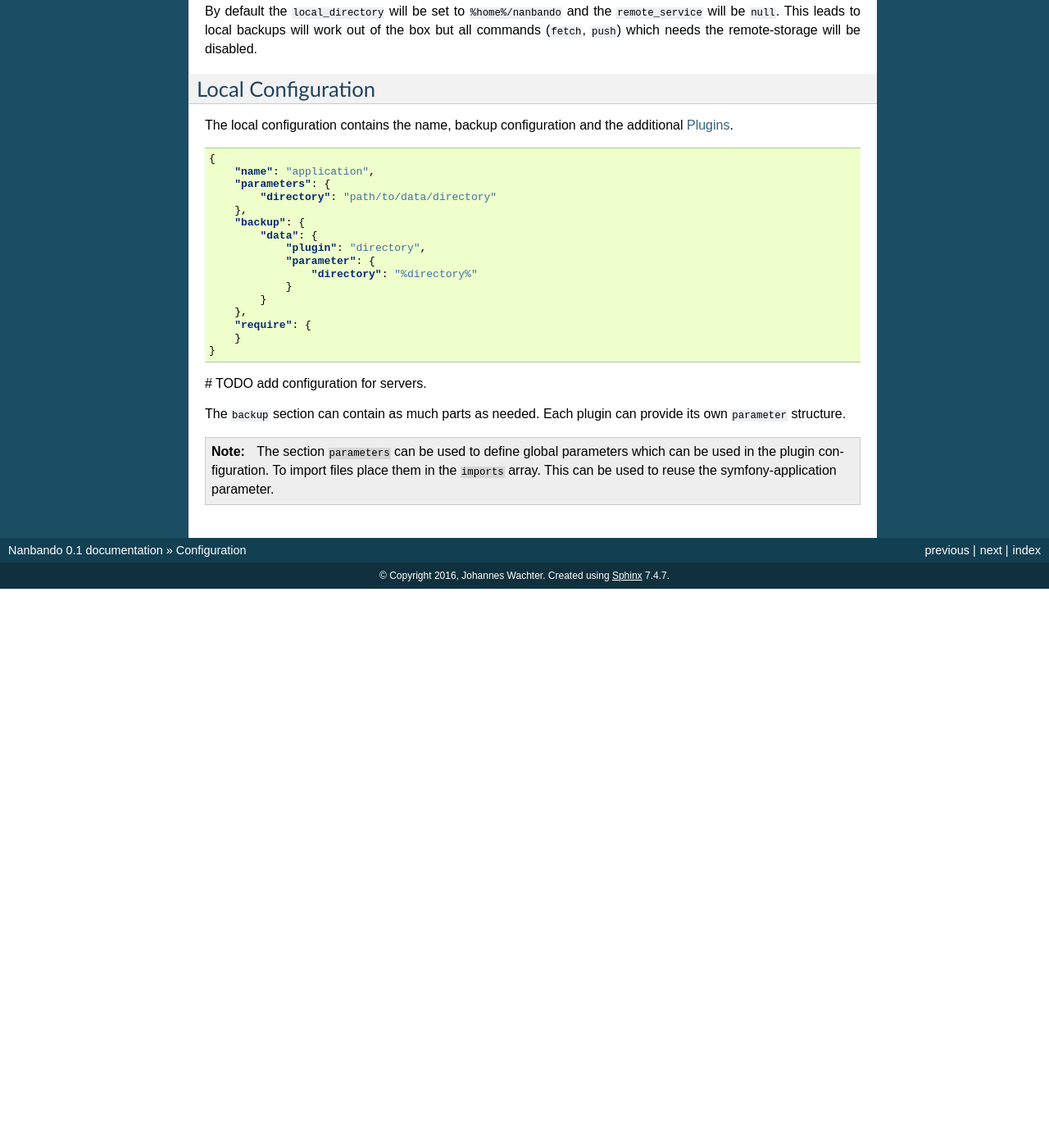
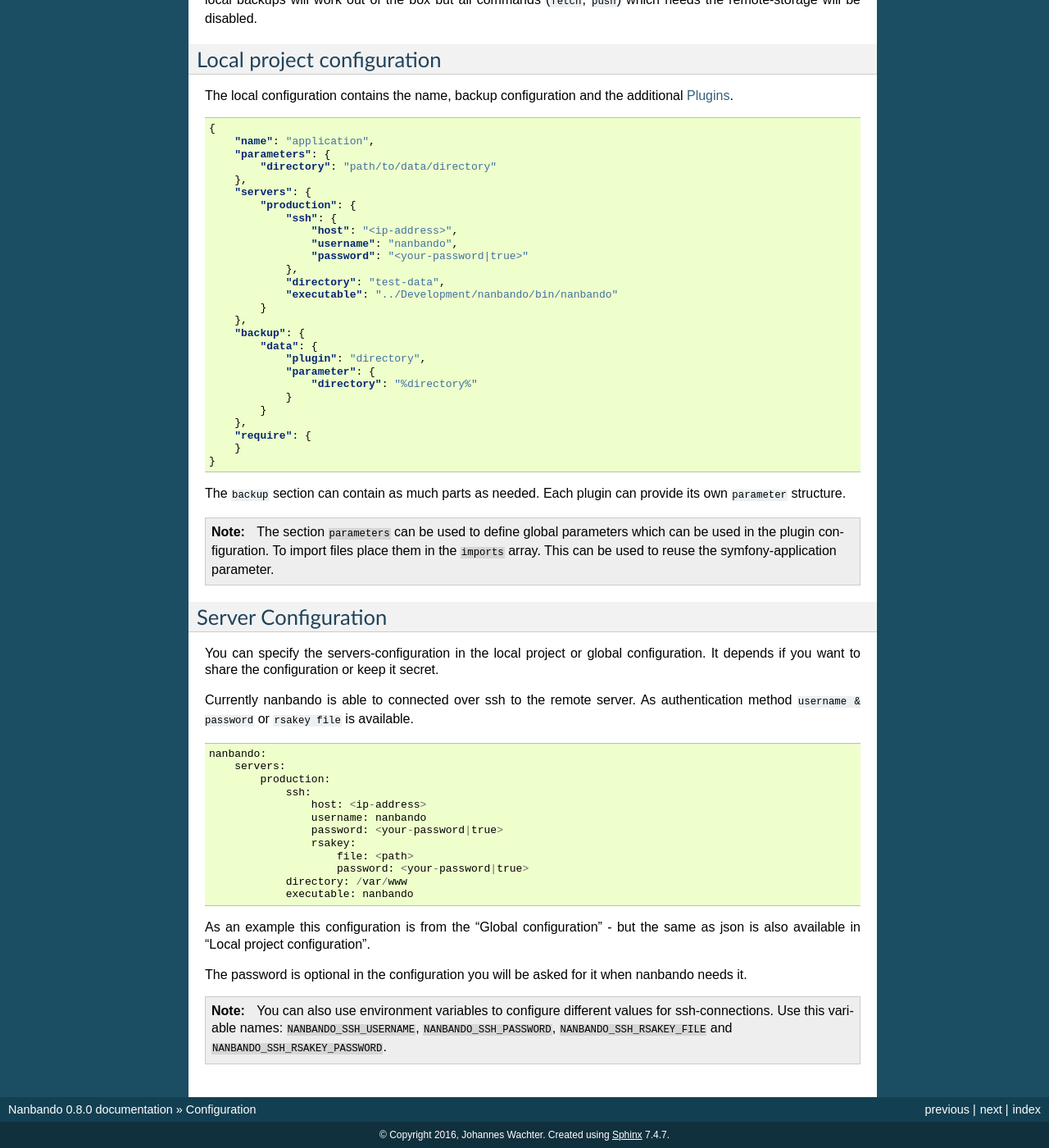
Before and after one commit to nanbando/core, a Sphinx documentation site: the page built from docs/configuration.rst, in a window 1280 px wide and 1400 px high, scrolled down 782 px. Shown: the whole window at 82% size. Built offline with Sphinx 7.4.7, drawn with Linux system fonts in a browser that asks for light colours; before the commit the page ends 1500 px from its top, so only the background shows below that; some of the changed text lies outside the part shown.

Commit message:
finished configuration docs

```diff
--- a/docs/conf.py
+++ b/docs/conf.py
@@ -57,9 +57,9 @@ author = u'Johannes Wachter'
 # built documents.
 #
 # The short X.Y version.
-version = '0.1'
+version = '0.8'
 # The full version, including alpha/beta/rc tags.
-release = '0.1'
+release = '0.8.0'
 
 # The language for content autogenerated by Sphinx. Refer to documentation
 # for a list of supported languages.
--- a/docs/configuration.rst
+++ b/docs/configuration.rst
@@ -8,7 +8,7 @@ The configuration is devided into two parts - global (optional) and project conf
     After changing configuration please run command ``reconfigure`` to be sure that the configuration will be used for
     recreating the symfony container.
 
-Global Configuration
+Global configuration
 --------------------
 
 The global congfiguration is placed in the user home directory. This will be used for all projects used by the user.
@@ -34,8 +34,6 @@ Put this configuration into ``~/.nanbando.yml``.
                 plugins:
                     - filesystem.list_files
 
-# TODO add configuration for servers.
-
 .. note::
 
     The configuration documentation for the ``oneup_flysystem`` can be found on github `OneupFlysystemBundle`_.
@@ -47,8 +45,8 @@ By default the ``local_directory`` will be set to ``%home%/nanbando`` and the ``
 leads to local backups will work out of the box but all commands (``fetch``, ``push``) which needs the remote-storage
 will be disabled.
 
-Local Configuration
--------------------
+Local project configuration
+---------------------------
 
 The local configuration contains the name, backup configuration and the additional :doc:`plugins`.
 
@@ -58,6 +56,17 @@ The local configuration contains the name, backup configuration and the addition
         "name": "application",
         "parameters": {
             "directory": "path/to/data/directory"
+        },
+        "servers": {
+            "production": {
+                "ssh": {
+                    "host": "<ip-address>",
+                    "username": "nanbando",
+                    "password": "<your-password|true>"
+                },
+                "directory": "test-data",
+                "executable": "../Development/nanbando/bin/nanbando"
+            }
         },
         "backup": {
             "data": {
@@ -71,8 +80,6 @@ The local configuration contains the name, backup configuration and the addition
         }
     }
 
-# TODO add configuration for servers.
-
 The ``backup`` section can contain as much parts as needed. Each plugin can provide its own ``parameter`` structure.
 
 .. note::
@@ -80,4 +87,39 @@ The ``backup`` section can contain as much parts as needed. Each plugin can prov
     The section ``parameters`` can be used to define global parameters which can be used in the plugin configuration.
     To import files place them in the ``imports`` array. This can be used to reuse the symfony-application parameter.
 
+Server Configuration
+--------------------
+
+You can specify the servers-configuration in the local project or global configuration. It depends if you want to share
+the configuration or keep it secret.
+
+Currently nanbando is able to connected over ssh to the remote server. As authentication method ``username & password``
+or ``rsakey file`` is available.
+
+.. code::
+
+    nanbando:
+        servers:
+            production:
+                ssh:
+                    host: <ip-address>
+                    username: nanbando
+                    password: <your-password|true>
+                    rsakey:
+                        file: <path>
+                        password: <your-password|true>
+                directory: /var/www
+                executable: nanbando
+
+As an example this configuration is from the "Global configuration" - but the same as json is also available in
+"Local project configuration".
+
+The password is optional in the configuration you will be asked for it when nanbando needs it.
+
+.. note::
+
+    You can also use environment variables to configure different values for ssh-connections. Use this variable names:
+    ``NANBANDO_SSH_USERNAME``, ``NANBANDO_SSH_PASSWORD``, ``NANBANDO_SSH_RSAKEY_FILE`` and
+    ``NANBANDO_SSH_RSAKEY_PASSWORD``.
+
 .. _`OneupFlysystemBundle`: https://github.com/1up-lab/OneupFlysystemBundle/blob/master/Resources/doc/index.md#step3-configure-your-filesystems
--- a/docs/cookbook/sulu.rst
+++ b/docs/cookbook/sulu.rst
@@ -58,8 +58,8 @@ You can use the following configuration to backup the application using jackrabb
             }
         },
         "require": {
-            "nanbando/mysql": "dev-master",
-            "nanbando/jackrabbit": "dev-master"
+            "nanbando/mysql": "^0.1",
+            "nanbando/jackrabbit": "^0.1"
         }
     }
 
@@ -96,7 +96,7 @@ of the backup.
             }
         },
         "require": {
-            "nanbando/mysql": "dev-master"
+            "nanbando/mysql": "^0.1"
         }
     }
 
--- a/docs/plugins.rst
+++ b/docs/plugins.rst
@@ -25,7 +25,7 @@ projects in the require section of the file.
             }
         },
         "require": {
-            "nanbando/mysql": "dev-master"
+            "nanbando/mysql": "^0.1"
         }
     }
 
```
Also changed, not shown: docs/index.rst (+9 -0 lines).
